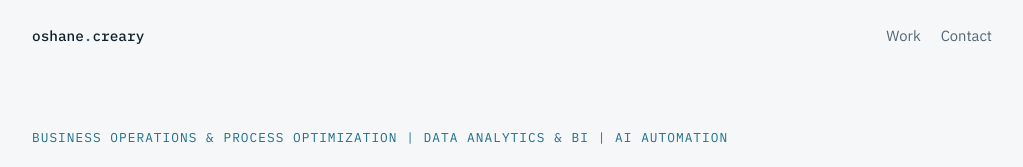
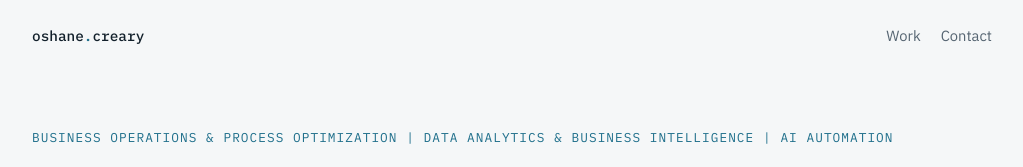
Before and after one commit to ocrearyy/MyPortfolio, a plain HTML site: page index.html in a window 1280 px wide. Shown: the top 167 px of the page, without its empty margins (128-1151 px from the left). Drawn offline with nearby package versions, Linux system fonts and the light colour scheme.

Commit message:
Update index.html

```diff
--- a/index.html
+++ b/index.html
@@ -413,7 +413,7 @@
     </nav>
 
     <header class="hero" id="top">
-      <div class="eyebrow">Business Operations & Process Optimization | Data Analytics & BI | AI Automation</div>
+      <div class="eyebrow">Business Operations & Process Optimization | Data Analytics & Business Intelligence | AI Automation</div>
       <h1>Oshane Creary</h1>
       <p class="lede">I have experience managing operations, optimizing processes, turning data into clear decisions and
         automating the manual work in between, so companies cut costs, save time and grow revenue.</p>
```
